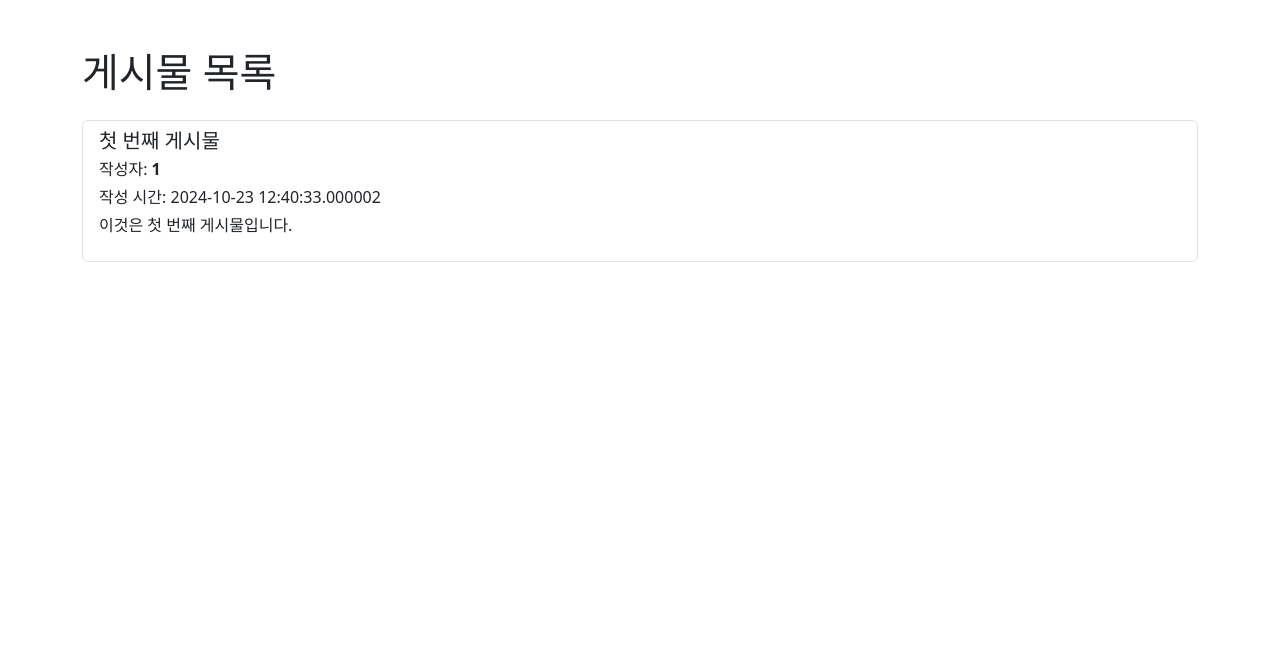
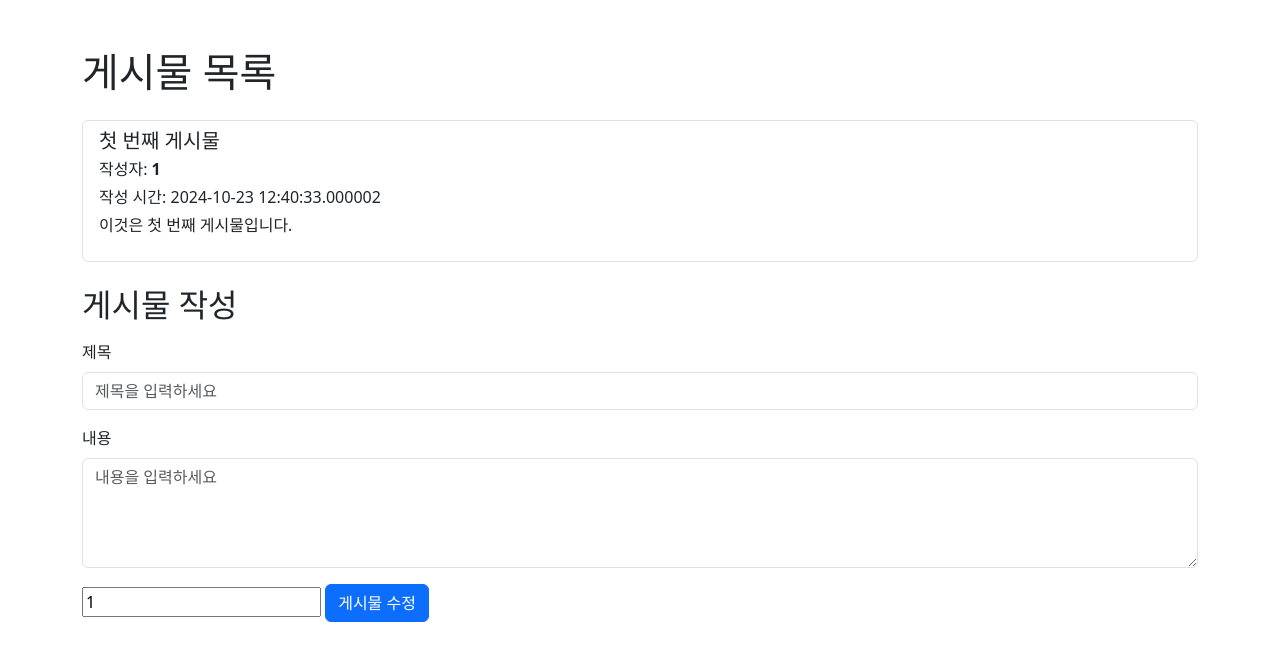
Before and after one commit to TakSung/web-board, a Flask app: page /post/0 in a window 1280 px wide. Shown: the top 661 px of the page. Run offline with Flask 2, Linux system fonts and the light colour scheme.

Commit message:
20241023

```diff
--- a/main.py
+++ b/main.py
@@ -55,6 +55,8 @@ def get_post_list():
 
 @app.route('/post', methods=['POST'])
 def create_post():
+    print(request)
+    print(request.form)
     title = request.form['title']
     content = request.form['content']
     user_id = request.form['user_id']
@@ -63,5 +65,19 @@ def create_post():
     posts.append(new_post)
     return redirect(url_for("index"))
 
+@app.route('/post/edit', methods=['POST'])
+def edit_post():
+    print(request)
+    print(request.form)
+    title = request.form['title']
+    content = request.form['content']
+    id = request.form['postId']
+    print(id, title,content)
+    post_id = len(posts) + 1
+    user_id = request.form['user_id']
+    new_post = Post(post_id, title, content,user_id)
+    posts.append(new_post)
+    return redirect(url_for("index"))
+
 if __name__ == '__main__':
     app.run(debug=True)
--- a/main_js.py
+++ b/main_js.py
@@ -40,5 +40,9 @@ def create_post():
     posts.append(new_post)
     return jsonify({'message': 'Post created successfully'}), 201
 
+
+
+
+
 if __name__ == '__main__':
     app.run(debug=True)
--- a/templates/post_detail.html
+++ b/templates/post_detail.html
@@ -20,6 +20,20 @@
                 <p>{{ post.content }}</p>
             </li>
         </ul>
+        <h2 class="mb-3">게시물 작성</h2>
+        <form action="/post/edit" method="POST">
+            <div class="mb-3">
+                <label for="title" class="form-label">제목</label>
+                <input type="text" name="title" class="form-control" id="title" placeholder="제목을 입력하세요" required>
+            </div>
+            <div class="mb-3">
+                <label for="content" class="form-label">내용</label>
+                <textarea name="content" class="form-control" id="content" rows="4" placeholder="내용을 입력하세요" required></textarea>
+            </div>
+            <input type="text" name="user_id" value="{{ post.user_id }}" readonly/>
+            <input type="hidden" name="postId" id="postId" value="{{post.id}}"></input>
+            <button type="submit" class="btn btn-primary">게시물 수정</button>
+        </form>
     </div>
 
     <!-- Bootstrap JS and Popper.js -->
```
